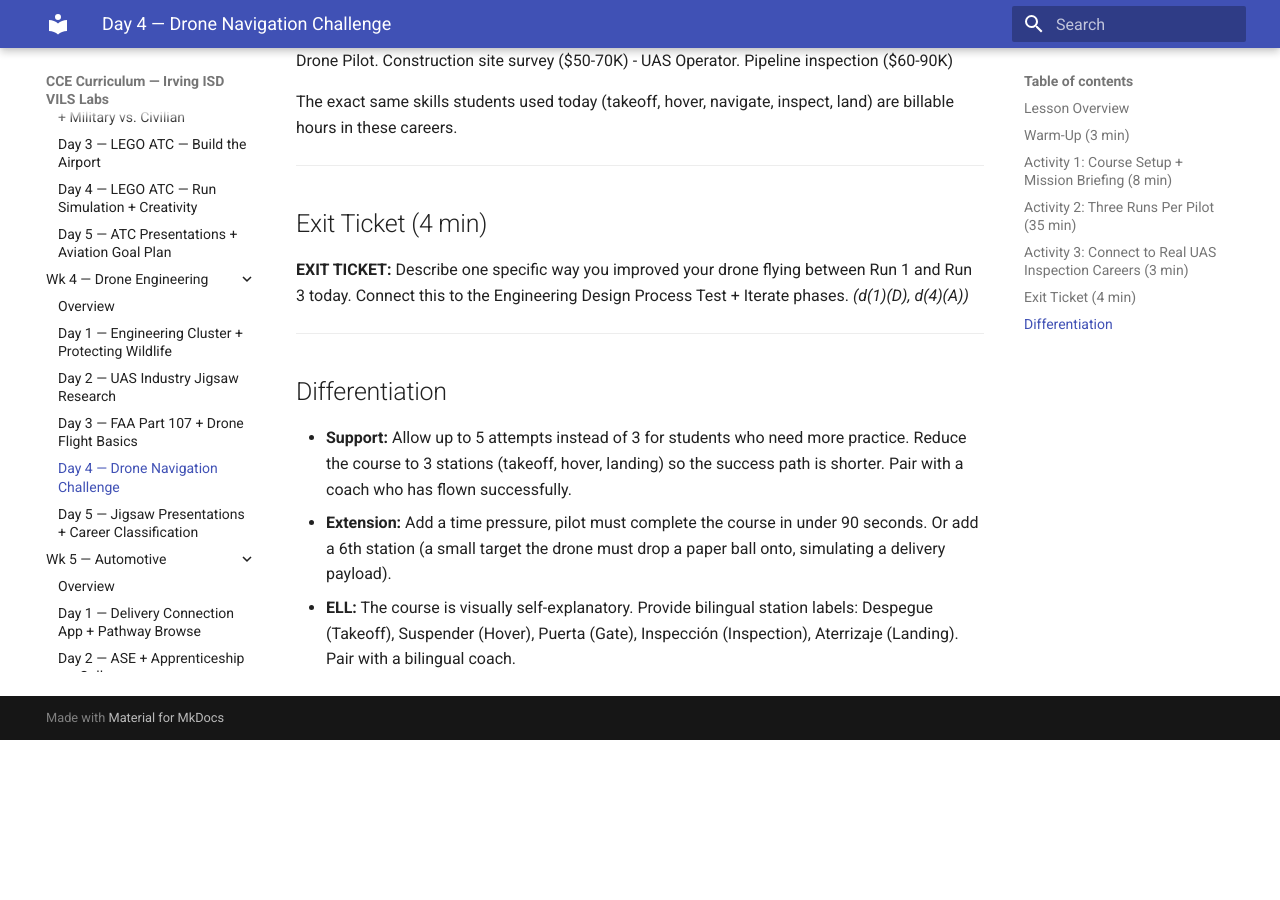
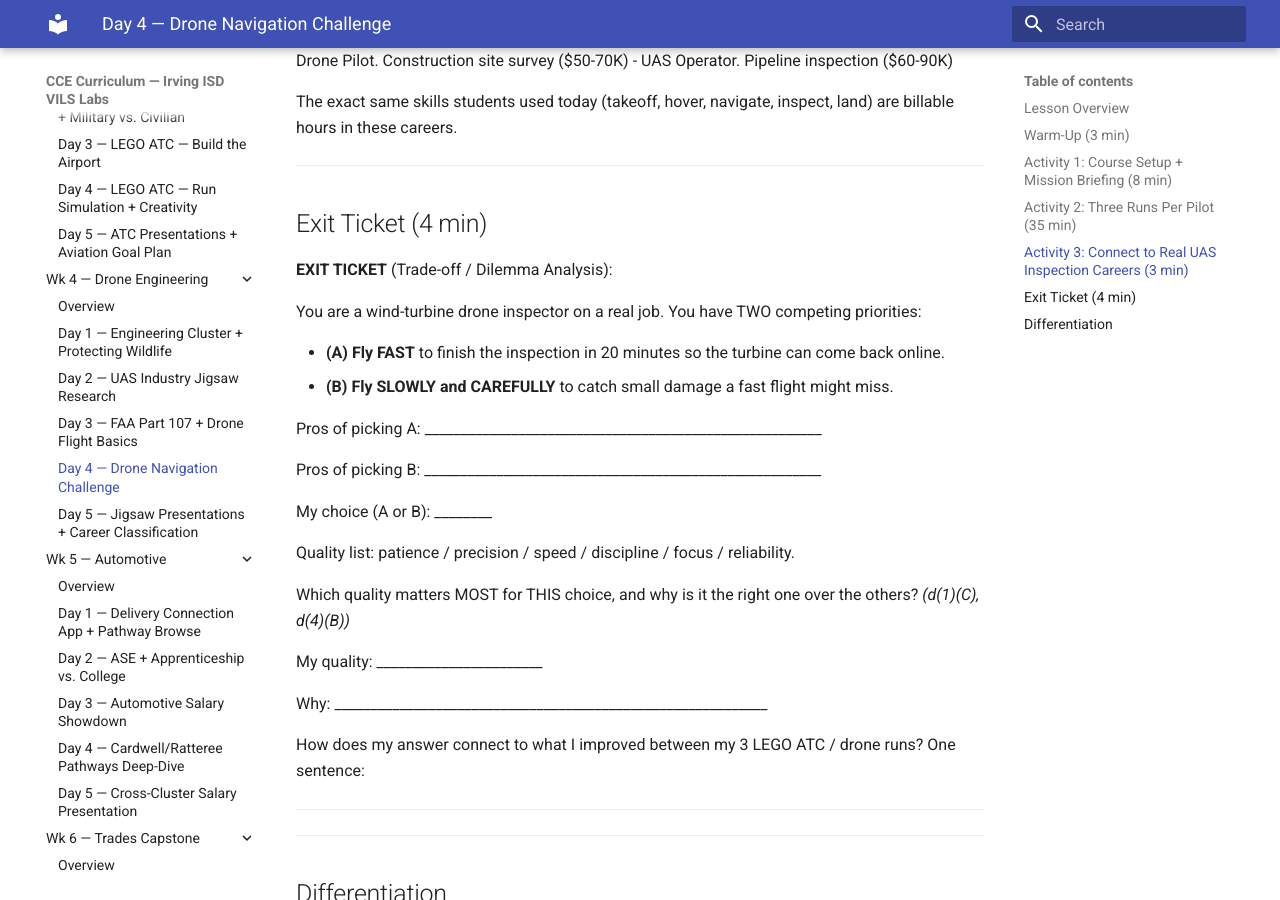
Before and after one commit to elbrielle/cce-curriculum, an MkDocs documentation site: the page built from docs/4sw/wk4-drone-engineering/day4.md, in a window 1280 px wide and 900 px high, scrolled down 2528 px. Built offline with MkDocs 1.6.1 and Material for MkDocs 9.7.7, drawn with Linux system fonts in a browser that asks for light colours; the version menu is left out; before the commit the page ends 3268 px from its top, so only the background shows below that; some of the changed text lies outside the part shown.

Commit message:
AUDIT: 4SW Wk4 Drone Engineering TEKS audit + exit-ticket rewrite

```diff
--- a/docs/4sw/wk4-drone-engineering/day4.md
+++ b/docs/4sw/wk4-drone-engineering/day4.md
@@ -6,7 +6,7 @@
 |---|---|
 | **Time** | 50 minutes |
 | **Objectives** | Apply Engineering Design Process Phases 4-5 (Test + Iterate); navigate a drone through an obstacle course; track accuracy and time across 3 attempts; connect the experience to real UAS inspection missions |
-| **TEKS** | d(1)(D), d(4)(A) |
+| **TEKS** | d(1)(C), d(4)(B) |
 | **Deliverable** | Completed Drone Navigation Course score sheet (3 runs per pilot) showing improvement across attempts |
 | **Materials** | Classroom drones, cones / chairs / tape targets for obstacle course setup, printed Drone Navigation Course score sheet, stopwatches, projector for course diagram |
 
@@ -80,7 +80,30 @@ The exact same skills students used today (takeoff, hover, navigate, inspect, la
 
 ## Exit Ticket (4 min)
 
-**EXIT TICKET:** Describe one specific way you improved your drone flying between Run 1 and Run 3 today. Connect this to the Engineering Design Process Test + Iterate phases. *(d(1)(D), d(4)(A))*
+**EXIT TICKET** (Trade-off / Dilemma Analysis):
+
+You are a wind-turbine drone inspector on a real job. You have TWO competing priorities:
+
+- **(A) Fly FAST** to finish the inspection in 20 minutes so the turbine can come back online.
+- **(B) Fly SLOWLY and CAREFULLY** to catch small damage a fast flight might miss.
+
+Pros of picking A: _______________________________________________________
+
+Pros of picking B: _______________________________________________________
+
+My choice (A or B): ________
+
+Quality list: patience / precision / speed / discipline / focus / reliability.
+
+Which quality matters MOST for THIS choice, and why is it the right one over the others? *(d(1)(C), d(4)(B))*
+
+   My quality: _______________________
+
+   Why: ____________________________________________________________
+
+How does my answer connect to what I improved between my 3 LEGO ATC / drone runs? One sentence:
+
+   ___________________________________________________________________
 
 ---
 
```
Also changed, not shown: docs/4sw/wk4-drone-engineering/day1.md (+20 -2 lines), docs/4sw/wk4-drone-engineering/day2.md (+25 -1 lines), docs/4sw/wk4-drone-engineering/day3.md (+22 -2 lines), docs/4sw/wk4-drone-engineering/day5.md (+27 -1 lines).
